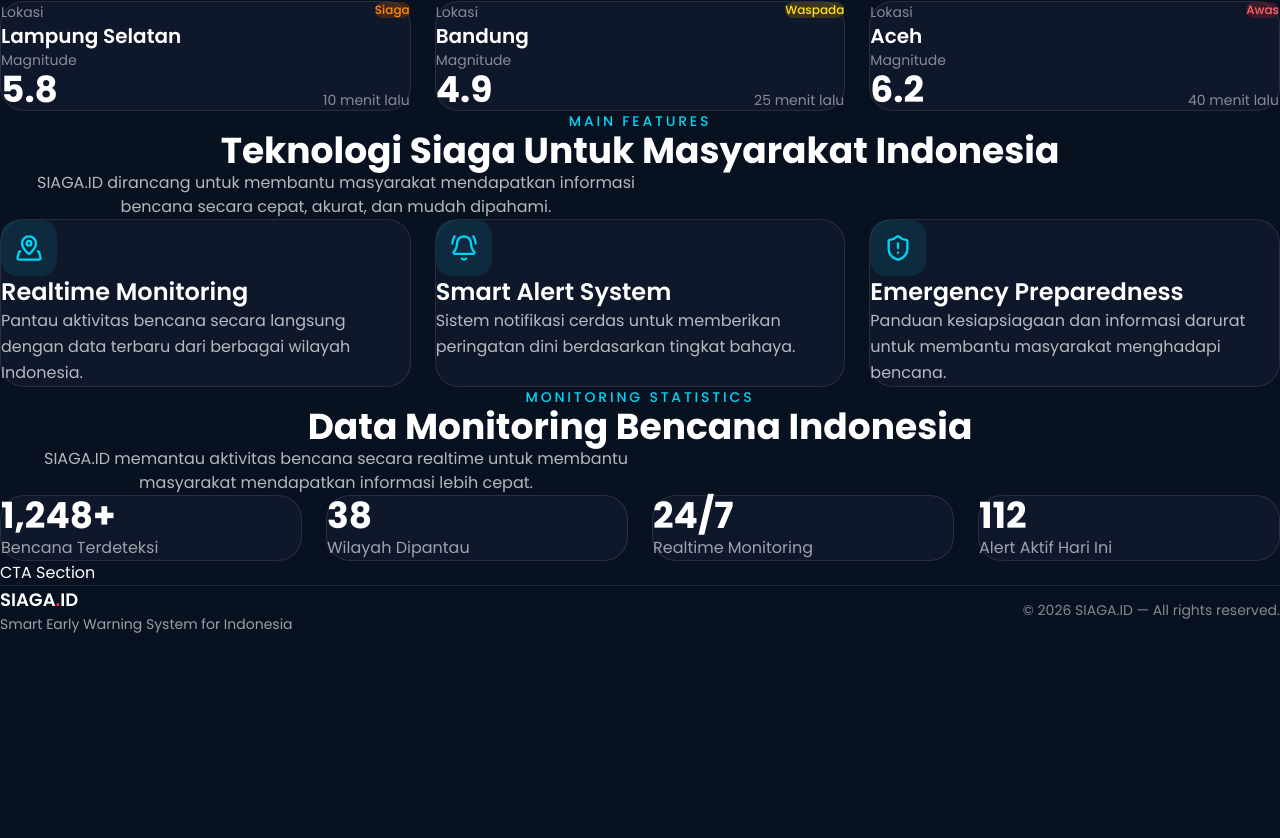
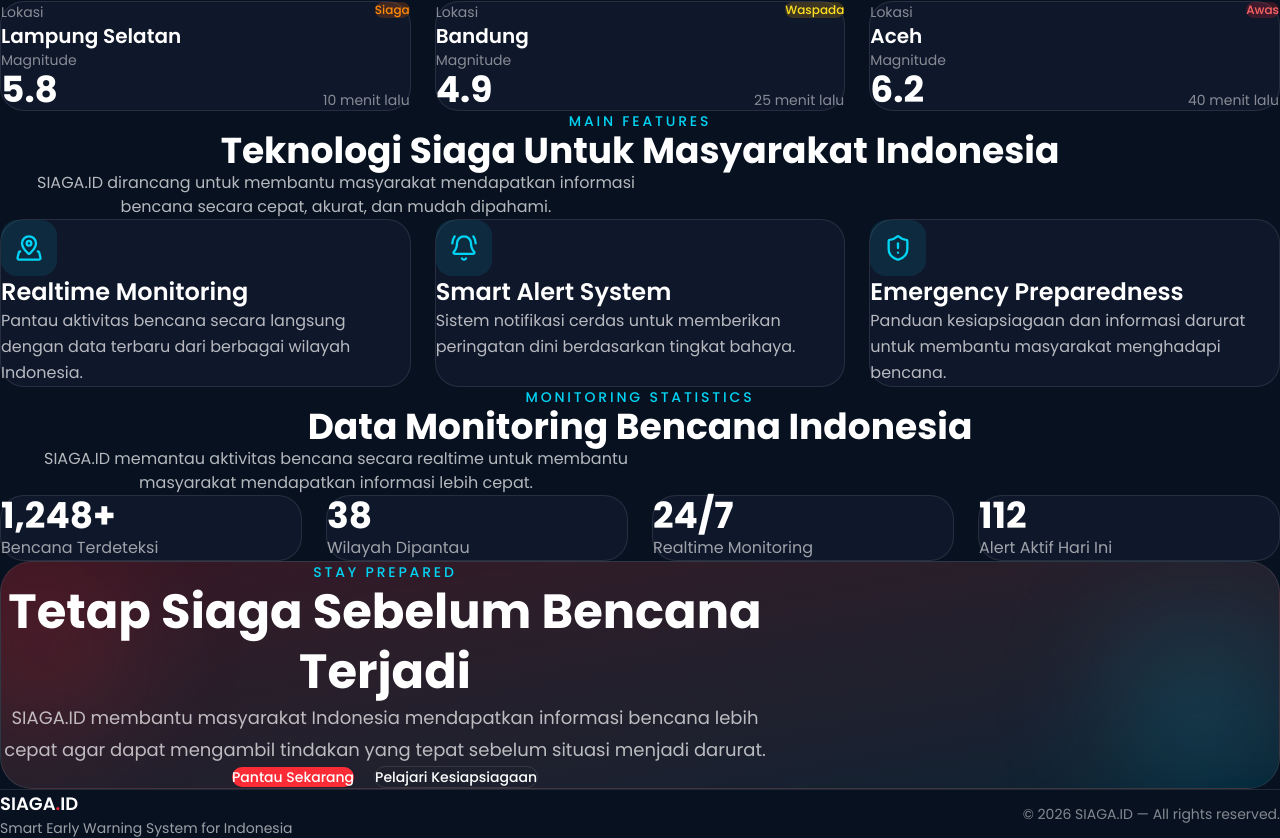
Before and after one commit to Erwingtw11/siaga-id, a Next.js app: page / in a window 1280 px wide. Shown: the part 547-1385 px from the top of the page. Before the commit the page ends 1181 px from the top, so only its background shows below. Built offline with nearby package versions, Linux system fonts and the light colour scheme.

Commit message:
menambahkan cta section homepage

```diff
--- a/src/sections/home/cta-section.tsx
+++ b/src/sections/home/cta-section.tsx
@@ -1,7 +1,41 @@
+import Container from "@/components/layout/container";
+import SectionWrapper from "@/components/layout/section-wrapper";
+import Button from "@/components/ui/button";
+
 export default function CTASection() {
   return (
-    <section>
-      <h2>CTA Section</h2>
-    </section>
+    <SectionWrapper>
+      <Container>
+        <div className="relative overflow-hidden rounded-[32px] border border-white/10 bg-gradient-to-br from-red-500/20 to-cyan-500/10 px-6 py-14 text-center md:px-12 md:py-20">
+          <div className="absolute -left-10 top-0 h-40 w-40 rounded-full bg-red-500/20 blur-3xl"></div>
+
+          <div className="absolute bottom-0 right-0 h-40 w-40 rounded-full bg-cyan-400/20 blur-3xl"></div>
+
+          <div className="relative z-10 mx-auto max-w-3xl">
+            <p className="mb-4 text-sm font-medium uppercase tracking-[0.2em] text-cyan-400">
+              Stay Prepared
+            </p>
+
+            <h2 className="text-3xl font-bold leading-tight text-white md:text-5xl">
+              Tetap Siaga Sebelum Bencana Terjadi
+            </h2>
+
+            <p className="mt-6 text-lg leading-8 text-white/70">
+              SIAGA.ID membantu masyarakat Indonesia mendapatkan informasi
+              bencana lebih cepat agar dapat mengambil tindakan yang tepat
+              sebelum situasi menjadi darurat.
+            </p>
+
+            <div className="mt-10 flex flex-wrap items-center justify-center gap-5">
+              <Button>Pantau Sekarang</Button>
+
+              <button className="rounded-full border border-white/10 px-5 py-3 text-sm font-medium text-white transition hover:border-white/30">
+                Pelajari Kesiapsiagaan
+              </button>
+            </div>
+          </div>
+        </div>
+      </Container>
+    </SectionWrapper>
   );
 }
```
